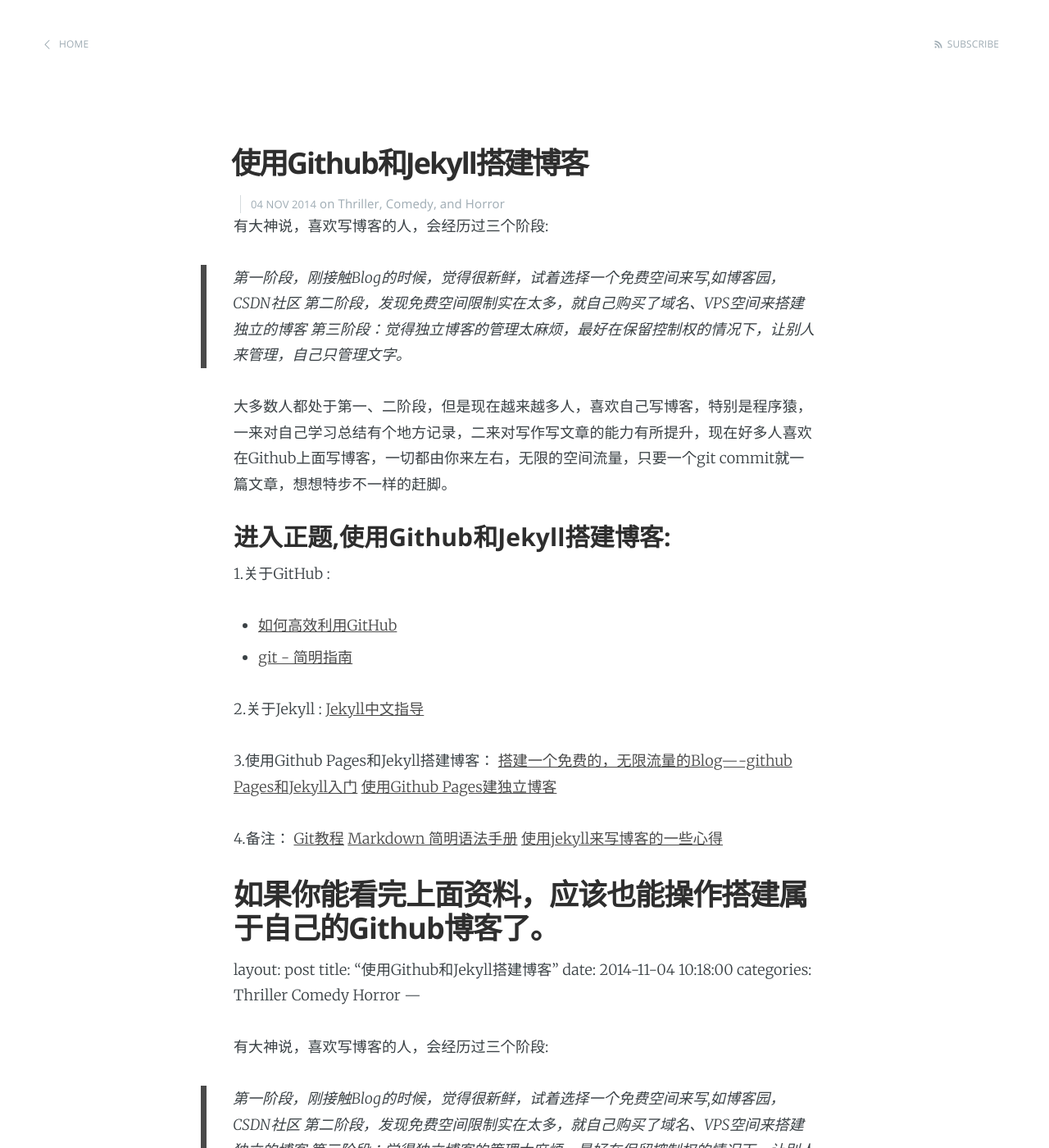
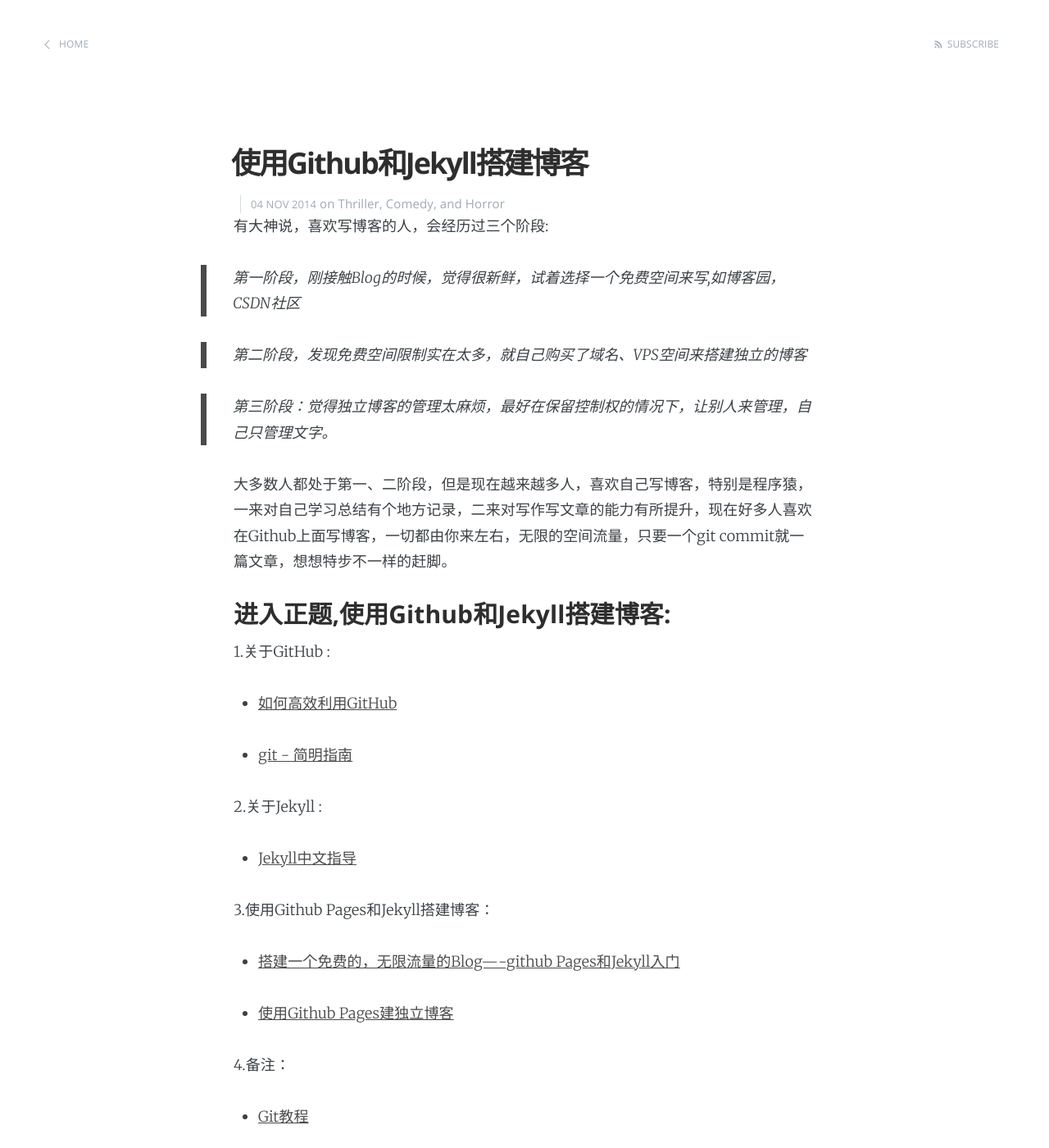
Before and after one commit to chenxiaozhong/blog, a Jekyll site: the page built from _posts/2014-11-04-welcome-to-jekyll.markdown, in a window 1280 px wide and 1400 px high. Shown: the whole window at 82% size. Built offline with Jekyll 4.4.1, drawn with Linux system fonts in a browser that asks for light colours; Markdown is read by kramdown in place of the engine named in the settings; some of the changed text lies outside the part shown.

Commit message:
发表使用Github和Jekyll搭建博客

```diff
--- a/_posts/2014-11-04-welcome-to-jekyll.markdown
+++ b/_posts/2014-11-04-welcome-to-jekyll.markdown
@@ -8,7 +8,9 @@
 有大神说，喜欢写博客的人，会经历过三个阶段:
 
 > 第一阶段，刚接触Blog的时候，觉得很新鲜，试着选择一个免费空间来写,如博客园，CSDN社区
+
 > 第二阶段，发现免费空间限制实在太多，就自己购买了域名、VPS空间来搭建独立的博客
+
 > 第三阶段：觉得独立博客的管理太麻烦，最好在保留控制权的情况下，让别人来管理，自己只管理文字。
 
 大多数人都处于第一、二阶段，但是现在越来越多人，喜欢自己写博客，特别是程序猿，一来对自己学习总结有个地方记录，二来对写作写文章的能力有所提升，现在好多人喜欢在Github上面写博客，一切都由你来左右，无限的空间流量，只要一个git commit就一篇文章，想想特步不一样的赶脚。
@@ -16,53 +18,27 @@
 ###进入正题,使用Github和Jekyll搭建博客:
 
 1.关于GitHub :
+
 * [如何高效利用GitHub](http://www.yangzhiping.com/tech/github.html)
+
 * [git - 简明指南](http://rogerdudler.github.io/git-guide/index.zh.html)
 
 2.关于Jekyll :
-[Jekyll中文指导](http://jekyllcn.com/)
+
+* [Jekyll中文指导](http://jekyllcn.com/)
 
 3.使用Github Pages和Jekyll搭建博客：
-[搭建一个免费的，无限流量的Blog----github Pages和Jekyll入门](http://www.ruanyifeng.com/blog/2012/08/blogging_with_jekyll.html)
-[使用Github Pages建独立博客](http://beiyuu.com/github-pages/)
+
+* [搭建一个免费的，无限流量的Blog----github Pages和Jekyll入门](http://www.ruanyifeng.com/blog/2012/08/blogging_with_jekyll.html)
+
+* [使用Github Pages建独立博客](http://beiyuu.com/github-pages/)
 
 4.备注：
-[Git教程](http://www.liaoxuefeng.com/wiki/0013739516305929606dd18361248578c67b8067c8c017b000)
-[Markdown 简明语法手册](https://www.zybuluo.com/mdeditor)
-[使用jekyll来写博客的一些心得](http://webfrogs.me/2012/12/20/use-jekyll/)
+
+* [Git教程](http://www.liaoxuefeng.com/wiki/0013739516305929606dd18361248578c67b8067c8c017b000)
+
+* [Markdown 简明语法手册](https://www.zybuluo.com/mdeditor)
+
+* [使用jekyll来写博客的一些心得](http://webfrogs.me/2012/12/20/use-jekyll/)
 
 如果你能看完上面资料，应该也能操作搭建属于自己的Github博客了。
----
-layout: post
-title:  "使用Github和Jekyll搭建博客"
-date:   2014-11-04 10:18:00
-categories: Thriller Comedy Horror
----
-
-有大神说，喜欢写博客的人，会经历过三个阶段:
-
-> 第一阶段，刚接触Blog的时候，觉得很新鲜，试着选择一个免费空间来写,如博客园，CSDN社区
-> 第二阶段，发现免费空间限制实在太多，就自己购买了域名、VPS空间来搭建独立的博客
-> 第三阶段：觉得独立博客的管理太麻烦，最好在保留控制权的情况下，让别人来管理，自己只管理文字。
-
-大多数人都处于第一、二阶段，但是现在越来越多人，喜欢自己写博客，特别是程序猿，一来对自己学习总结有个地方记录，二来对写作写文章的能力有所提升，现在好多人喜欢在Github上面写博客，一切都由你来左右，无限的空间流量，只要一个git commit就一篇文章，想想特步不一样的赶脚。
-
-###进入正题,使用Github和Jekyll搭建博客:
-
-1.关于GitHub :
-[如何高效利用GitHub](http://www.yangzhiping.com/tech/github.html)
-[git - 简明指南](http://rogerdudler.github.io/git-guide/index.zh.html)
-
-2.关于Jekyll :
-[Jekyll中文指导](http://jekyllcn.com/)
-
-3.使用Github Pages和Jekyll搭建博客：
-[搭建一个免费的，无限流量的Blog----github Pages和Jekyll入门](http://www.ruanyifeng.com/blog/2012/08/blogging_with_jekyll.html)
-[使用Github Pages建独立博客](http://beiyuu.com/github-pages/)
-
-4.备注：
-[Git教程](http://www.liaoxuefeng.com/wiki/0013739516305929606dd18361248578c67b8067c8c017b000)
-[Markdown 简明语法手册](https://www.zybuluo.com/mdeditor)
-[使用jekyll来写博客的一些心得](http://webfrogs.me/2012/12/20/use-jekyll/)
-
-如果你能看完上面资料，应该也能操作搭建属于自己的Github博客了。
```
